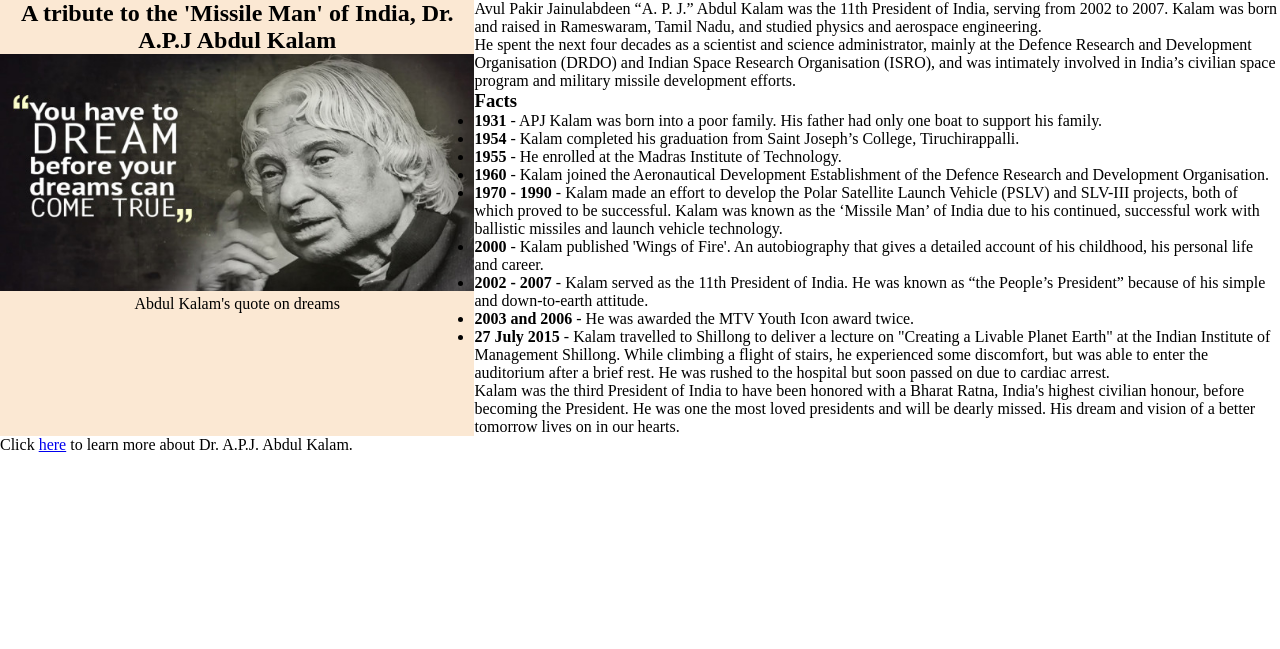
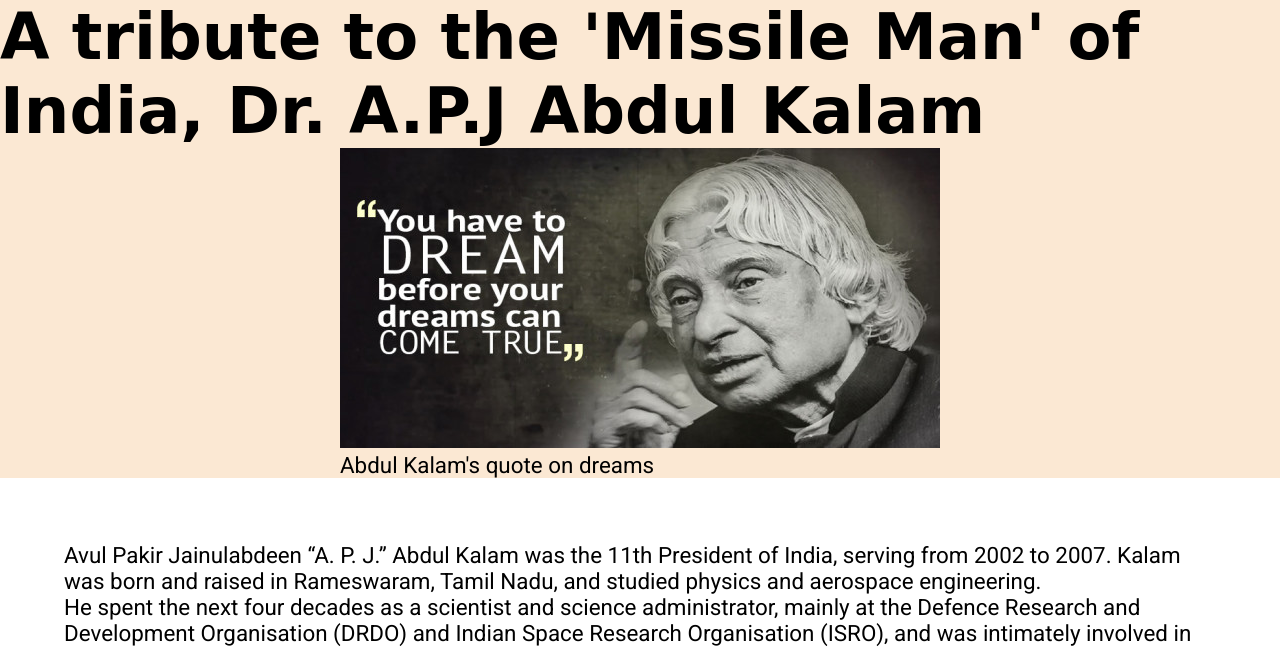
Before and after one commit to prashanthashok/fcc-practice, a plain HTML site: page projects/responsive-design/tribute-page/index.html in a window 1280 px wide. Shown: the top 649 px of the page. Drawn offline with Linux system fonts and the light colour scheme; a web font is replaced by a local one.

Commit message:
Changing font I

```diff
--- a/projects/responsive-design/tribute-page/index.html
+++ b/projects/responsive-design/tribute-page/index.html
@@ -6,9 +6,11 @@
     <meta http-equiv="X-UA-Compatible" content="ie=edge" />
     <title>Document</title>
     <link rel="stylesheet" href="./resources/css/style.css" />
+    <link href="https://fonts.googleapis.com/css?family=Montez|Roboto&display=swap" rel="stylesheet">
   </head>
   <body>
     <main id="main">
+      <div class="main-container">
         <section class="" id="title-section">
           <div class="" id="title">
             <h1>
@@ -22,75 +24,77 @@
               class=""
               id="image"
             />
-          <div class="" id="img-caption">Abdul Kalam's quote on dreams</div>
+            <div class="text" id="img-caption">Abdul Kalam's quote on dreams</div>
           </div>
         </section>
 
         <section class="" id="tribute-info">
-        <p class="description">
-          Avul Pakir Jainulabdeen “A. P. J.” Abdul Kalam was the 11th President
-          of India, serving from 2002 to 2007. Kalam was born and raised in
-          Rameswaram, Tamil Nadu, and studied physics and aerospace engineering.
+          <p class="description text">
+            Avul Pakir Jainulabdeen “A. P. J.” Abdul Kalam was the 11th
+            President of India, serving from 2002 to 2007. Kalam was born and
+            raised in Rameswaram, Tamil Nadu, and studied physics and aerospace
+            engineering.
           </p>
 
-        <p class="description">
+          <p class="description text">
             He spent the next four decades as a scientist and science
             administrator, mainly at the Defence Research and Development
-          Organisation (DRDO) and Indian Space Research Organisation (ISRO), and
-          was intimately involved in India’s civilian space program and military
-          missile development efforts.
+            Organisation (DRDO) and Indian Space Research Organisation (ISRO),
+            and was intimately involved in India’s civilian space program and
+            military missile development efforts.
           </p>
 
           <ul class="facts">
             <h3>Facts</h3>
-          <li class="fact">
+            <li class="fact text">
               <strong>1931</strong> - APJ Kalam was born into a poor family. His
               father had only one boat to support his family.
             </li>
-          <li class="fact">
+            <li class="fact text">
               <strong>1954</strong> - Kalam completed his graduation from Saint
               Joseph’s College, Tiruchirappalli.
             </li>
-          <li class="fact">
+            <li class="fact text">
               <strong>1955</strong> - He enrolled at the Madras Institute of
               Technology.
             </li>
-          <li class="fact">
+            <li class="fact text">
               <strong>1960</strong> - Kalam joined the Aeronautical Development
-            Establishment of the Defence Research and Development Organisation.
+              Establishment of the Defence Research and Development
+              Organisation.
             </li>
-          <li class="fact">
+            <li class="fact text">
               <strong>1970 - 1990</strong> - Kalam made an effort to develop the
-            Polar Satellite Launch Vehicle (PSLV) and SLV-III projects, both of
-            which proved to be successful. Kalam was known as the ‘Missile Man’
-            of India due to his continued, successful work with ballistic
+              Polar Satellite Launch Vehicle (PSLV) and SLV-III projects, both
+              of which proved to be successful. Kalam was known as the ‘Missile
+              Man’ of India due to his continued, successful work with ballistic
               missiles and launch vehicle technology.
             </li>
-          <li class="fact">
+            <li class="fact text">
               <strong>2000</strong> - Kalam published 'Wings of Fire'. An
               autobiography that gives a detailed account of his childhood, his
               personal life and career.
             </li>
-          <li class="fact">
-            <strong>2002 - 2007</strong> - Kalam served as the 11th President of
-            India. He was known as “the People’s President” because of his
+            <li class="fact text">
+              <strong>2002 - 2007</strong> - Kalam served as the 11th President
+              of India. He was known as “the People’s President” because of his
               simple and down-to-earth attitude.
             </li>
-          <li class="fact">
+            <li class="fact text">
               <strong>2003 and 2006</strong> - He was awarded the MTV Youth Icon
               award twice.
             </li>
-          <li class="fact">
+            <li class="fact text">
               <strong>27 July 2015</strong> - Kalam travelled to Shillong to
-            deliver a lecture on "Creating a Livable Planet Earth" at the Indian
-            Institute of Management Shillong. While climbing a flight of stairs,
-            he experienced some discomfort, but was able to enter the auditorium
-            after a brief rest. He was rushed to the hospital but soon passed on
-            due to cardiac arrest.
+              deliver a lecture on "Creating a Livable Planet Earth" at the
+              Indian Institute of Management Shillong. While climbing a flight
+              of stairs, he experienced some discomfort, but was able to enter
+              the auditorium after a brief rest. He was rushed to the hospital
+              but soon passed on due to cardiac arrest.
             </li>
           </ul>
 
-        <p>
+          <p class="text conclusion">
             Kalam was the third President of India to have been honored with a
             Bharat Ratna, India's highest civilian honour, before becoming the
             President. He was one the most loved presidents and will be dearly
@@ -98,8 +102,9 @@
             hearts.
           </p>
         </section>
+      </div>
     </main>
-    <footer class="" id="footer">
+    <footer class="text" id="footer">
       Click
       <a
         href="https://en.wikipedia.org/wiki/A._P._J._Abdul_Kalam"
--- a/projects/responsive-design/tribute-page/resources/css/style.css
+++ b/projects/responsive-design/tribute-page/resources/css/style.css
@@ -6,6 +6,7 @@
 
 #main {
   display: flex;
+  flex-direction: column;
 }
 
 #title-section {
@@ -13,26 +14,45 @@
   width: 100%;
   display: flex;
   flex-direction: column;
-  text-align: center;
+
+  /* text-align: center; */
+  align-items: center;
+  justify-content: space-evenly;
+}
+
+h1 {
+  font-family: "Montez", cursive;
+  font-size: 4rem;
+}
+
+h3 {
+  font-size: 3rem;
 }
 
 #image {
   max-width: 100%;
 }
 
-.tribute-info {
-  width: auto;
+.text {
+  font-family: "Roboto", sans-serif;
+  font-size: 1.4rem;
 }
 
-@media all and (max-width: 1024px) {
+.conclusion {
+  font-size: 2.4rem;
+}
+
+#tribute-info {
+  width: auto;
+  margin: 5%;
+}
+
+/* @media all and (max-width: 1024px) {
   #main {
     display: flex;
     flex-wrap: wrap;
   }
-
-  #title-section {
-  }
-}
+} */
 /* @media all and (max-width: 839px) {
   ...;
 }
```
Lines whose indentation alone changed are shown as unchanged.
